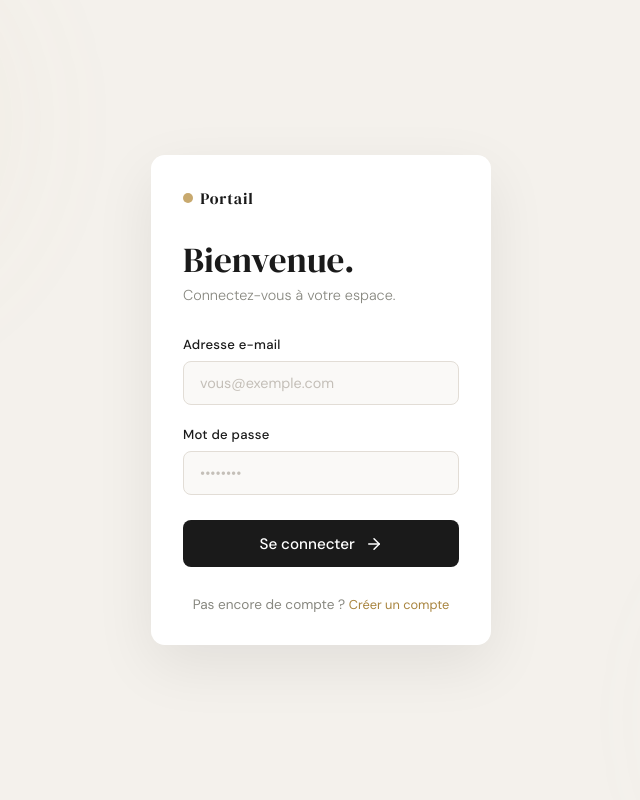
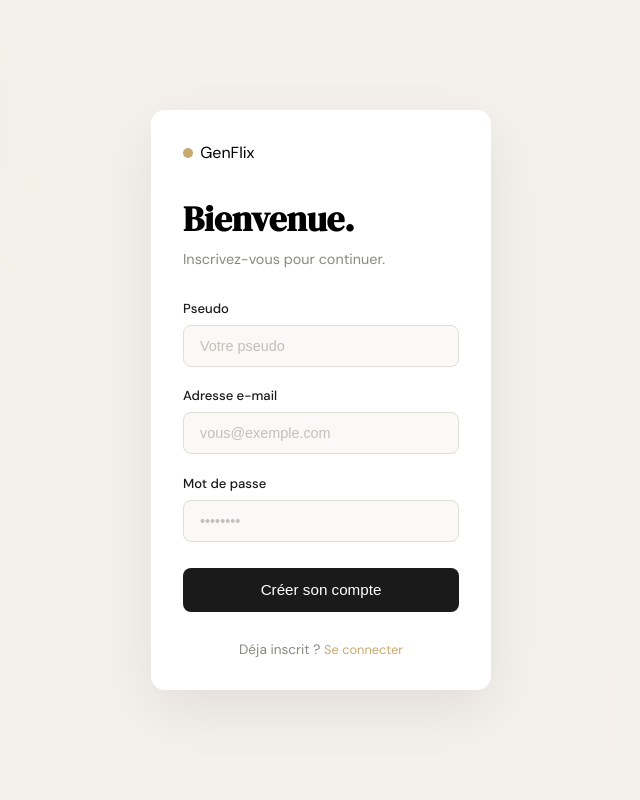
Before and after one commit to louisbrajat/Projet_GenFlix, a Flask app: template templates/register.html in a window 1280 px wide. Shown: the whole page, without its empty margins (319-959 px from the left). Run offline with Flask 3, Linux system fonts and the light colour scheme; the template is opened without the code that fills it, so the values that code supplies are empty.

Commit message:
Auth_routes

```diff
--- a/app.py
+++ b/app.py
@@ -4,12 +4,14 @@ from werkzeug.security import generate_password_hash
 from werkzeug.security import check_password_hash
 
 from models import User
+from routes import auth
 
 from flask_sqlalchemy import SQLAlchemy
 from flask_session import Session
 
 db = SQLAlchemy()
 sess = Session()
+
 
 
 app = Flask(__name__)
@@ -21,9 +23,11 @@ app.config["SQLALCHEMY_TRACK_MODIFICATIONS"] = False
 app.config["SESSION_TYPE"] = "sqlalchemy"
 app.config["SESSION_SQLALCHEMY"] = db
 
+app.register_blueprint(auth)
+
 @app.route('/', methods=['GET'])
 def home():
-    return render_template("base.html")
+    return render_template("login.html")
 
 db.init_app(app)
 sess.init_app(app)
--- a/static/css/login.css
+++ /dev/null
@@ -1,263 +0,0 @@
-/* =============================================
-   VARIABLES & RESET
-============================================= */
-*, *::before, *::after {
-  box-sizing: border-box;
-  margin: 0;
-  padding: 0;
-}
-
-:root {
-  --bg:        #f4f1ec;
-  --card-bg:   #ffffff;
-  --text:      #1a1a1a;
-  --muted:     #888880;
-  --accent:    #c8a96e;
-  --accent-dk: #a8843e;
-  --border:    #e2ddd6;
-  --radius:    14px;
-  --shadow:    0 20px 60px rgba(0,0,0,0.08);
-
-  --font-display: 'DM Serif Display', Georgia, serif;
-  --font-body:    'DM Sans', sans-serif;
-}
-
-html, body {
-  height: 100%;
-}
-
-body {
-  font-family: var(--font-body);
-  background-color: var(--bg);
-  color: var(--text);
-  display: flex;
-  align-items: center;
-  justify-content: center;
-  min-height: 100vh;
-  padding: 1.5rem;
-  position: relative;
-  overflow: hidden;
-}
-
-/* =============================================
-   BACKGROUND BLOBS
-============================================= */
-.background {
-  position: fixed;
-  inset: 0;
-  pointer-events: none;
-  z-index: 0;
-}
-
-.blob {
-  position: absolute;
-  border-radius: 50%;
-  filter: blur(80px);
-  opacity: 0.4;
-}
-
-.blob-1 {
-  width: 420px;
-  height: 420px;
-  background: radial-gradient(circle, #c8a96e55, transparent 70%);
-  top: -100px;
-  left: -80px;
-  animation: drift 12s ease-in-out infinite alternate;
-}
-
-.blob-2 {
-  width: 350px;
-  height: 350px;
-  background: radial-gradient(circle, #b5cbc888, transparent 70%);
-  bottom: -80px;
-  right: -60px;
-  animation: drift 16s ease-in-out infinite alternate-reverse;
-}
-
-@keyframes drift {
-  from { transform: translate(0, 0) scale(1); }
-  to   { transform: translate(30px, 20px) scale(1.05); }
-}
-
-/* =============================================
-   CARD
-============================================= */
-.card {
-  position: relative;
-  z-index: 1;
-  background: var(--card-bg);
-  border-radius: var(--radius);
-  box-shadow: var(--shadow);
-  padding: 2rem 2rem;
-  width: 100%;
-  max-width: 340px;
-  animation: fadeUp 0.5s ease both;
-}
-
-@keyframes fadeUp {
-  from { opacity: 0; transform: translateY(24px); }
-  to   { opacity: 1; transform: translateY(0); }
-}
-
-/* =============================================
-   CARD HEADER
-============================================= */
-.logo {
-  display: flex;
-  align-items: center;
-  gap: 0.45rem;
-  margin-bottom: 2rem;
-}
-
-.logo__dot {
-  display: inline-block;
-  width: 10px;
-  height: 10px;
-  border-radius: 50%;
-  background: var(--accent);
-}
-
-.logo__name {
-  font-family: var(--font-display);
-  font-size: 1rem;
-  letter-spacing: 0.05em;
-  color: var(--text);
-}
-
-.card__title {
-  font-family: var(--font-display);
-  font-size: 2.2rem;
-  font-weight: 400;
-  line-height: 1.1;
-  color: var(--text);
-  margin-bottom: 0.4rem;
-}
-
-.card__subtitle {
-  font-size: 0.9rem;
-  color: var(--muted);
-  margin-bottom: 2rem;
-  font-weight: 300;
-}
-
-/* =============================================
-   FORM
-============================================= */
-.form {
-  display: flex;
-  flex-direction: column;
-  gap: 1.3rem;
-}
-
-.form__group {
-  display: flex;
-  flex-direction: column;
-  gap: 0.5rem;
-}
-
-.form__label-row {
-  display: flex;
-  justify-content: space-between;
-  align-items: baseline;
-}
-
-.form__label {
-  font-size: 0.82rem;
-  font-weight: 500;
-  color: var(--text);
-  letter-spacing: 0.02em;
-}
-
-.form__link {
-  font-size: 0.8rem;
-  color: var(--accent-dk);
-  text-decoration: none;
-  font-weight: 400;
-  transition: color 0.2s;
-}
-.form__link:hover { color: var(--accent); }
-
-.form__input-wrapper {
-  position: relative;
-}
-
-.form__input {
-  width: 100%;
-  padding: 0.75rem 1rem;
-  border: 1.5px solid var(--border);
-  border-radius: 8px;
-  font-family: var(--font-body);
-  font-size: 0.9rem;
-  color: var(--text);
-  background: #faf9f7;
-  transition: border-color 0.2s, box-shadow 0.2s;
-  outline: none;
-}
-
-.form__input::placeholder {
-  color: #c4bfb8;
-}
-
-.form__input:focus {
-  border-color: var(--accent);
-  box-shadow: 0 0 0 3px rgba(200, 169, 110, 0.15);
-  background: #fff;
-}
-
-/* Password field — padding normal */
-.form__input {
-  padding: 0.75rem 1rem;
-}
-
-/* =============================================
-   BUTTON
-============================================= */
-.btn {
-  display: flex;
-  align-items: center;
-  justify-content: center;
-  gap: 0.6rem;
-  padding: 0.85rem 1.5rem;
-  background: var(--text);
-  color: #fff;
-  border: none;
-  border-radius: 8px;
-  font-family: var(--font-body);
-  font-size: 0.95rem;
-  font-weight: 500;
-  cursor: pointer;
-  transition: background 0.2s, transform 0.15s;
-  margin-top: 0.3rem;
-}
-
-.btn:hover {
-  background: #333;
-  transform: translateY(-1px);
-}
-
-.btn:active {
-  transform: translateY(0);
-}
-
-/* =============================================
-   CARD FOOTER
-============================================= */
-.card__footer {
-  margin-top: 1.8rem;
-  text-align: center;
-  font-size: 0.85rem;
-  color: var(--muted);
-}
-
-/* =============================================
-   RESPONSIVE
-============================================= */
-@media (max-width: 480px) {
-  .card {
-    padding: 2.2rem 1.6rem;
-  }
-
-  .card__title {
-    font-size: 1.9rem;
-  }
-}
--- /dev/null
+++ b/static/css/login_register.css
@@ -0,0 +1,220 @@
+/* =============================================
+   VARIABLES — couleurs et polices réutilisables
+============================================= */
+:root {
+  --bg:      #f4f1ec;   /* couleur de fond de la page */
+  --card-bg: #ffffff;   /* couleur de fond de la carte */
+  --text:    #1a1a1a;   /* couleur du texte principal */
+  --muted:   #888880;   /* couleur du texte secondaire (gris) */
+  --accent:  #c8a96e;   /* couleur dorée pour les focus et liens */
+  --border:  #e2ddd6;   /* couleur des bordures des inputs */
+}
+
+/* =============================================
+   RESET — supprime les marges par défaut du navigateur
+============================================= */
+* {
+  box-sizing: border-box; /* padding inclus dans la taille de l'élément */
+  margin: 0;
+  padding: 0;
+}
+
+/* =============================================
+   PAGE — centre la carte au milieu de l'écran
+============================================= */
+body {
+  font-family: 'DM Sans', sans-serif;
+  background-color: var(--bg);
+  display: flex;
+  align-items: center;     /* centrage vertical */
+  justify-content: center; /* centrage horizontal */
+  min-height: 100vh;       /* prend toute la hauteur de l'écran */
+}
+
+/* =============================================
+   FOND — les deux taches colorées derrière la carte
+============================================= */
+.background {
+  position: fixed;         /* reste en place même si on scroll */
+  inset: 0;                /* couvre toute la fenêtre */
+  pointer-events: none;    /* les clics traversent ce div */
+  z-index: 0;              /* derrière tout le reste */
+}
+
+.blob {
+  position: absolute;
+  border-radius: 50%;      /* forme circulaire */
+  filter: blur(80px);      /* effet flou pour la tache lumineuse */
+  opacity: 0.4;
+}
+
+.blob-1 {
+  width: 420px; height: 420px;
+  background: radial-gradient(circle, #c8a96e55, transparent 70%);
+  top: -100px; left: -80px;
+  animation: drift 12s ease-in-out infinite alternate;
+}
+
+.blob-2 {
+  width: 350px; height: 350px;
+  background: radial-gradient(circle, #b5cbc888, transparent 70%);
+  bottom: -80px; right: -60px;
+  animation: drift 16s ease-in-out infinite alternate-reverse;
+}
+
+/* animation : le blob se déplace légèrement en boucle */
+@keyframes drift {
+  from { transform: translate(0, 0); }
+  to   { transform: translate(30px, 20px); }
+}
+
+/* =============================================
+   CARTE — le bloc blanc central
+============================================= */
+.card {
+  position: relative;
+  z-index: 1;              /* au-dessus du fond */
+  background: var(--card-bg);
+  border-radius: 14px;     /* coins arrondis */
+  box-shadow: 0 20px 60px rgba(0,0,0,0.08); /* ombre portée douce */
+  padding: 2rem;
+  width: 100%;
+  max-width: 340px;        /* largeur maximale de la carte */
+  animation: fadeUp 0.5s ease both;
+}
+
+/* =============================================
+   LOGO
+============================================= */
+.logo {
+  display: flex;
+  align-items: center;
+  gap: 0.45rem;
+  margin-bottom: 2rem;
+}
+
+.logo__dot {
+  width: 10px; height: 10px;
+  border-radius: 50%;
+  background: var(--accent);
+  display: inline-block;
+}
+
+/* =============================================
+   TITRES
+============================================= */
+.card__title {
+  font-family: 'DM Serif Display', serif;
+  font-size: 2.2rem;
+  margin-bottom: 0.4rem;
+}
+
+.card__subtitle {
+  font-size: 0.9rem;
+  color: var(--muted);
+  margin-bottom: 2rem;
+}
+
+/* =============================================
+   FORMULAIRE — disposition verticale des champs
+============================================= */
+.form {
+  display: flex;
+  flex-direction: column; /* empile les champs verticalement */
+  gap: 1.3rem;            /* espace entre chaque champ */
+}
+
+.form__group {
+  display: flex;
+  flex-direction: column;
+  gap: 0.5rem;            /* espace entre le label et l'input */
+}
+
+.form__label {
+  font-size: 0.82rem;
+  font-weight: 500;
+  color: var(--text);
+}
+
+/* =============================================
+   INPUTS
+============================================= */
+.form__input {
+  width: 100%;
+  padding: 0.75rem 1rem;
+  border: 1.5px solid var(--border);
+  border-radius: 8px;
+  font-size: 0.9rem;
+  background: #faf9f7;
+  outline: none; /* supprime le contour bleu natif du navigateur */
+  transition: border-color 0.2s, box-shadow 0.2s;
+}
+
+.form__input::placeholder {
+  color: #c4bfb8;
+}
+
+/* style quand l'utilisateur clique sur un input */
+.form__input:focus {
+  border-color: var(--accent);
+  box-shadow: 0 0 0 3px rgba(200, 169, 110, 0.15); /* halo doré autour */
+  background: #fff;
+}
+
+/* =============================================
+   BOUTON
+============================================= */
+.btn {
+  display: flex;
+  align-items: center;
+  justify-content: center;
+  gap: 0.6rem;
+  padding: 0.85rem 1.5rem;
+  background: var(--text);  /* fond noir */
+  color: #fff;
+  border: none;
+  border-radius: 8px;
+  font-size: 0.95rem;
+  font-weight: 500;
+  cursor: pointer;
+  transition: background 0.2s, transform 0.15s;
+  margin-top: 0.3rem;
+}
+
+.btn:hover {
+  background: #333;
+  transform: translateY(-1px);  /* monte d'1px au survol */
+}
+
+.btn:active {
+  transform: translateY(0);     /* redescend au clic */
+}
+
+/* =============================================
+   LIENS
+============================================= */
+.form__link {
+  font-size: 0.8rem;
+  color: var(--accent);
+  text-decoration: none;
+  transition: color 0.2s;
+}
+.form__link:hover { color: #a8843e; }
+
+/* =============================================
+   FOOTER DE LA CARTE
+============================================= */
+.card__footer {
+  margin-top: 1.8rem;
+  text-align: center;
+  font-size: 0.85rem;
+  color: var(--muted);
+}
+
+/* =============================================
+   RESPONSIVE — adaptation sur mobile
+============================================= */
+@media (max-width: 480px) {
+  .card { padding: 2rem 1.5rem; }
+  .card__title { font-size: 1.9rem; }
+}
--- a/templates/register.html
+++ b/templates/register.html
@@ -3,8 +3,8 @@
 <head>
   <meta charset="UTF-8" />
   <meta name="viewport" content="width=device-width, initial-scale=1.0"/>
-  <title>Connexion</title>
-  <link rel="stylesheet" href="../static/css/login.css" />
+  <title>Inscription</title>
+  <link rel="stylesheet" href="{{ url_for('static', filename='css/login_register.css') }}" />
   <link href="https://fonts.googleapis.com/css2?family=DM+Serif+Display&family=DM+Sans:wght@300;400;500&display=swap" rel="stylesheet"/>
 </head>
 <body>
@@ -19,13 +19,27 @@
     <div class="card__header">
       <div class="logo">
         <span class="logo__dot"></span>
-        <span class="logo__name">Portail</span>
+        <span class="logo__name">GenFlix</span>
       </div>
       <h1 class="card__title">Bienvenue.</h1>
-      <p class="card__subtitle">Connectez-vous à votre espace.</p>
+      <p class="card__subtitle">Inscrivez-vous pour continuer.</p>
     </div>
 
     <form class="form" action="#" method="POST" novalidate>
+
+        <div class="form__group">
+        <label class="form__label" for="pseudo">Pseudo</label>
+        <input
+          class="form__input"
+          type="text"
+          id="pseudo"
+          name="pseudo"
+          placeholder="Votre pseudo"
+          autocomplete="username"
+          required
+        />
+      </div>
+
 
       <div class="form__group">
         <label class="form__label" for="email">Adresse e-mail</label>
@@ -54,17 +68,13 @@
       </div>
 
       <button class="btn" type="submit">
-        <span>Se connecter</span>
-        <svg xmlns="http://www.w3.org/2000/svg" width="18" height="18" viewBox="0 0 24 24" fill="none" stroke="currentColor" stroke-width="2" stroke-linecap="round" stroke-linejoin="round">
-          <line x1="5" y1="12" x2="19" y2="12"/>
-          <polyline points="12 5 19 12 12 19"/>
-        </svg>
+        <span>Créer son compte</span>
       </button>
 
     </form>
 
     <p class="card__footer">
-      Pas encore de compte ? <a class="form__link" href="#">Créer un compte</a>
+      Déja inscrit ? <a class="form__link" href="{{ url_for('auth.login') }}">Se connecter</a>
     </p>
 
   </main>
```
Also changed, not shown: routes.py (+60 -0 lines), templates/login.html (+3 -7 lines).
